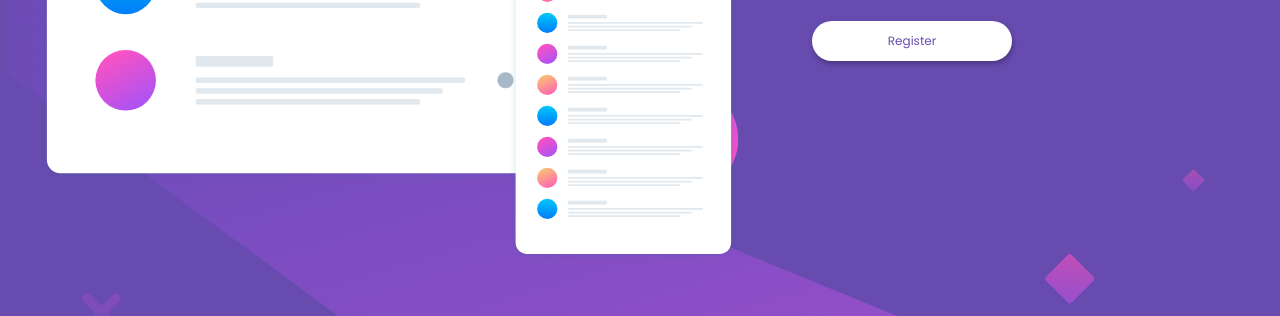
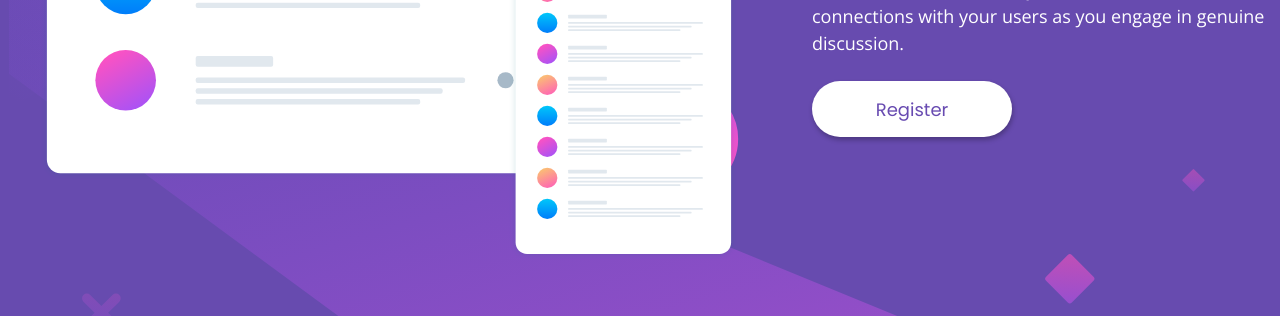
Before and after one commit to dserranoi/huddle-landing, a plain HTML site: page index.html in a window 1280 px wide. Shown: the part 400-716 px from the top of the page. Drawn offline with nearby package versions, Linux system fonts and the light colour scheme.

Commit message:
desktop ready

```diff
--- a/styles.css
+++ b/styles.css
@@ -67,6 +67,7 @@ body {
 }
 @media (min-width: 992px) {
   .content__main {
+    margin-top: 120px;
     flex: 1 1 0px;
     text-align: left;
   }
@@ -130,6 +131,14 @@ body {
   background-color: #e882e8;
   color: #ffffff;
 }
+@media (min-width: 992px) {
+  .content__main button {
+    height: 56px;
+    border-radius: 28px;
+    font-size: 18px;
+    line-height: 27px;
+  }
+}
 
 .content__social {
   margin-top: 62px;
```
